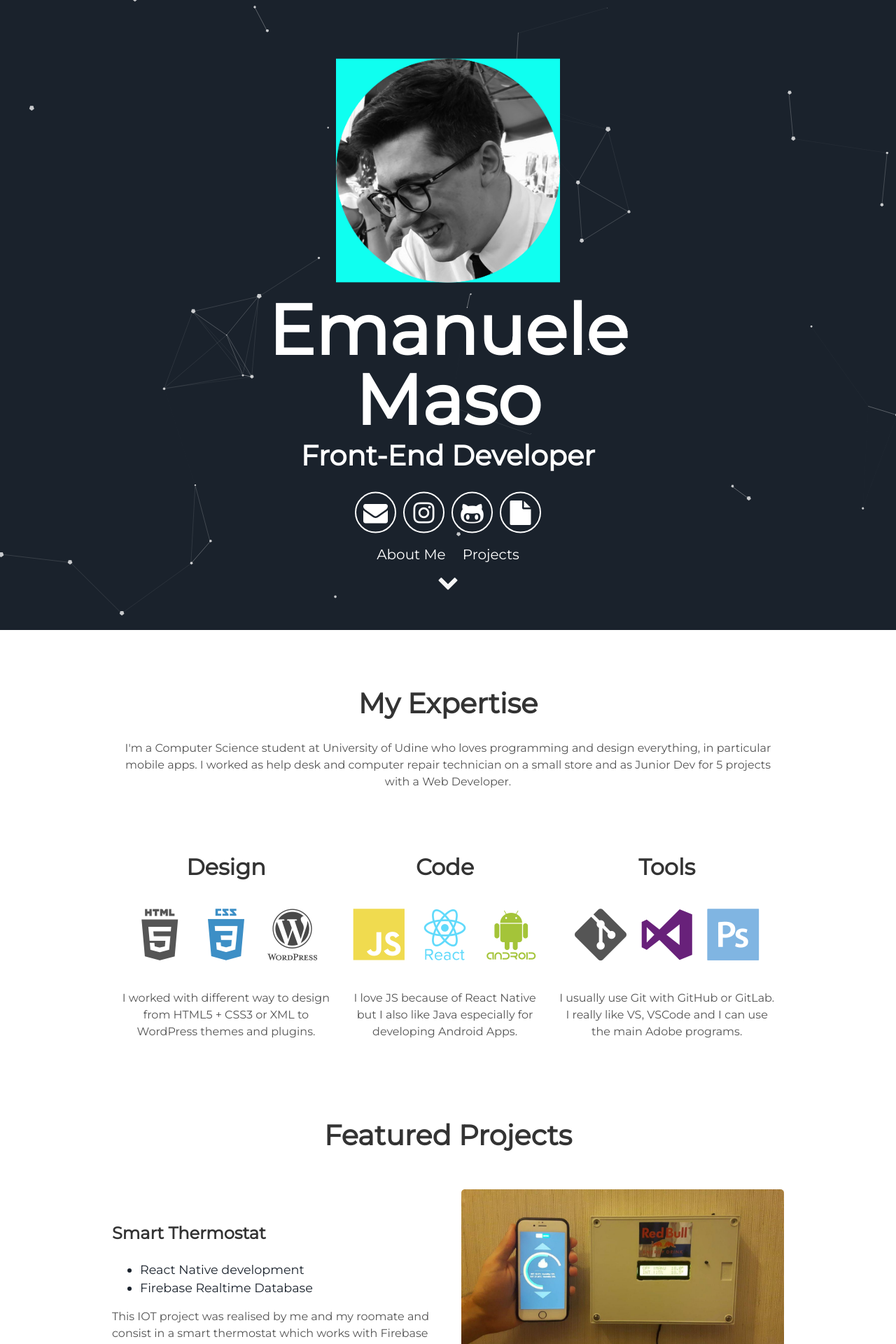
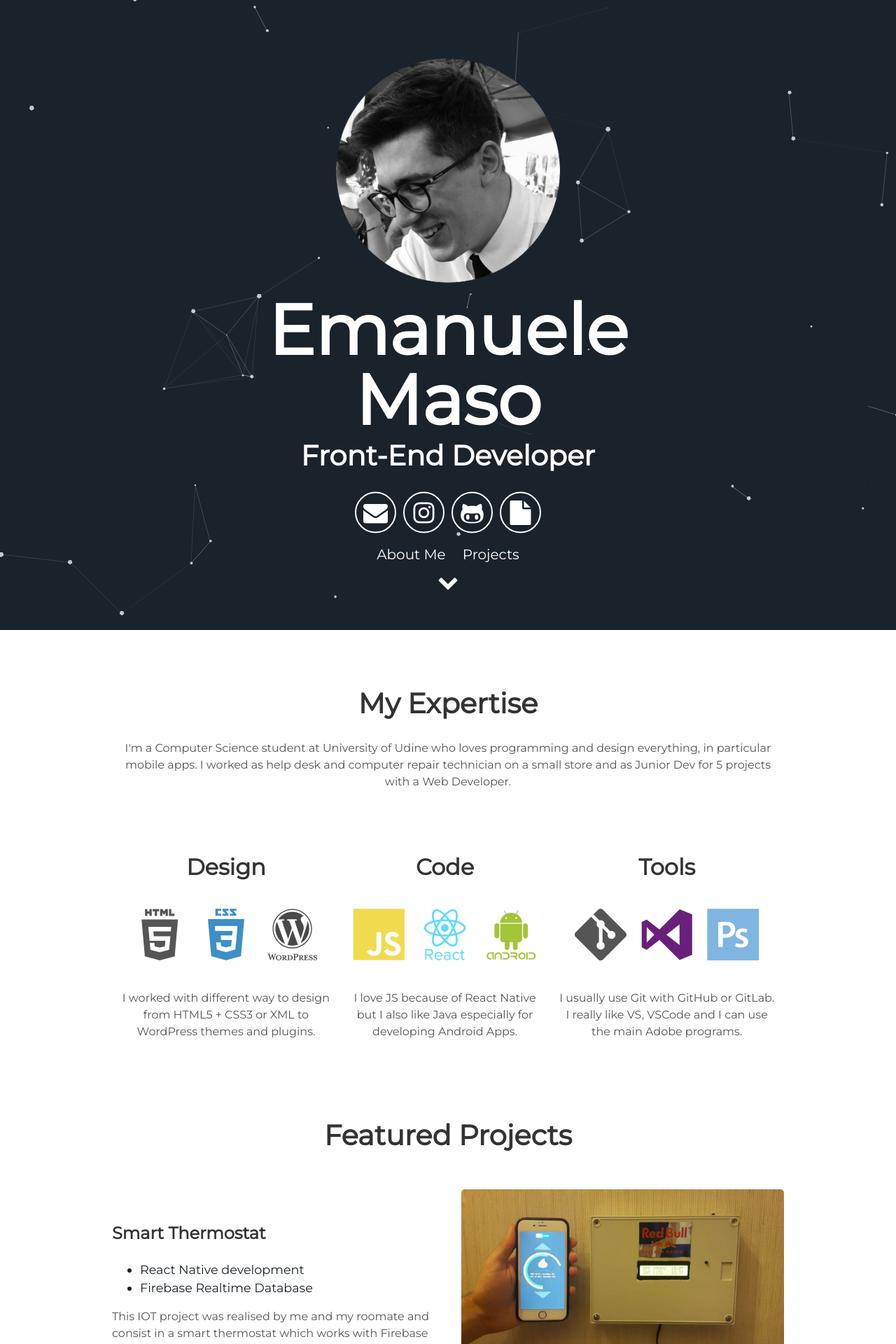
Before and after one commit to ClarkStoro/clarkstoro.github.io, a Jekyll site: the page built from index.html, in a window 1280 px wide. Shown: the top 1920 px of the page at 70% size. Built offline with Jekyll 4.4.1, drawn with Linux system fonts in a browser that asks for light colours.

Commit message:
Update header.html

```diff
--- a/_includes/header.html
+++ b/_includes/header.html
@@ -2,7 +2,7 @@
   <div class="header">
 
       <div style="width: 50%; height: 50%; margin: 0 auto; style="margin-top: -30px;"">
-        <img alt="ema" class="photo" src="{{ "/assets/img/EmanueleMaso.png"}}"  style="background-color: #0FFFf0;width: 100%"; text-align:center; display: inline-block;margin: 0 auto;"/>
+        <img alt="ema" class="photo" src="{{ "/assets/img/EmanueleMaso.png"}}"  style="width: 100%"; text-align:center; display: inline-block;margin: 0 auto;"/>
       </div>
 
       <h1>
```
